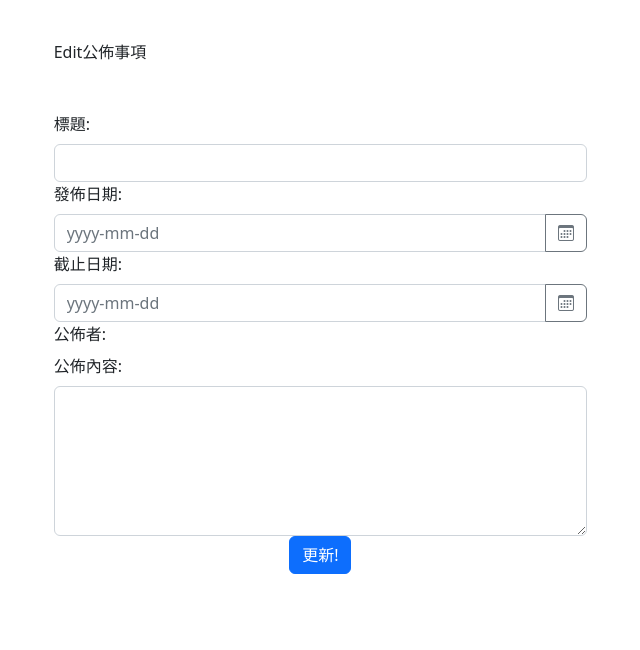
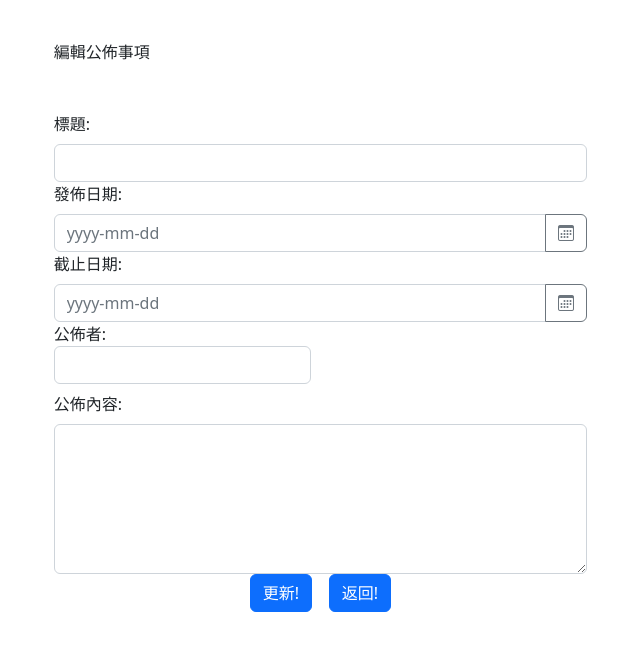
Before and after one commit to yiukwampo/C-demo-bootstrap, an Angular app: page /edit/1 in a window 1280 px wide. Shown: the top 650 px of the page, without its empty margins (373-1013 px from the left). Built offline with nearby package versions, Linux system fonts and the light colour scheme; no server answers.

Commit message:
angular update

```diff
--- a/src/app/datamapping/Blog.ts
+++ b/src/app/datamapping/Blog.ts
@@ -1,7 +1,7 @@
 export class Blog {
   messageId?: number;
   userId?: number;
-  userType?: string;
+  userPost?: string;
   title?: string;
   announceContent?: string | undefined;
   announceDate?: Date | undefined;
--- /dev/null
+++ b/src/app/datamapping/User.ts
@@ -0,0 +1,12 @@
+export class User {
+
+  userId?: number;
+  userPost?: string;
+  surnameChi?: string;
+  firstnameChi?: string;
+  createUser?: string;
+  createDate?: Date;
+  updateUser?: string;
+  updateDate?: Date;
+
+}
--- a/src/app/notice-board-edit/notice-board-edit.component.html
+++ b/src/app/notice-board-edit/notice-board-edit.component.html
@@ -1,7 +1,7 @@
 
     <div class="container">
       <div class="panel panel-default col-md-5" style="position: absolute; top: 5%; right: 25%;">
-          <div class="panel-heading">Edit公佈事項</div>
+          <div class="panel-heading">編輯公佈事項</div>
           <div class="panel-body">
             <div class="row justify-content-center my-5">
 
@@ -16,7 +16,7 @@
                       class="form-control"
                       [(ngModel)]="title"
                     />
-                    <label for="email" class="form-label">發佈日期:</label>
+                    <label for="issueDate" class="form-label">發佈日期:</label>
                       <div class="input-group date" id="datepicker1">
                         <input
                         class="form-control"
@@ -31,7 +31,7 @@
                       </div>
 
 
-                  <label for="email" class="form-label">截止日期:</label>
+                  <label for="dateline" class="form-label">截止日期:</label>
                   <div class="input-group date" id="datepicker2">
                     <input
                         class="form-control"
@@ -46,7 +46,18 @@
                   </div>
 
 
-                <label for="email" class="form-label">公佈者:</label>
+                <label for="issuePost" class="form-label">公佈者:
+
+                  <input
+                  pInputText
+                  type="text"
+                  id="name"
+                  placeholder=""
+                  class="form-control"
+                  [(ngModel)]="userPost"
+                  readonly="true"
+                />
+                </label>
 
                   <div></div>
                   <label for="email" class="form-label">公佈內容:</label>
@@ -62,6 +73,8 @@
 
                   <div class="text-center">
                     <button type="submit" class="btn btn-primary" (click)="update()">更新!</button>
+                    &nbsp;&nbsp;
+                    <button type="button" class="btn btn-primary" (click)="location.back()">返回!</button>
                   </div>
               </div>
             </div>
--- a/src/app/notice-board-edit/notice-board-edit.component.ts
+++ b/src/app/notice-board-edit/notice-board-edit.component.ts
@@ -5,7 +5,8 @@ import { BlogService } from '../service/base/notiMsg.service';
 import { HttpClient, HttpErrorResponse } from '@angular/common/http';
 import { HttpDataService } from '../service/base/httpData.service';
 import { Blog } from '../datamapping/Blog';
-import { DatePipe } from '@angular/common';
+import { DatePipe, Location } from '@angular/common';
+import { User } from '../datamapping/User';
 
 
 @Component({
@@ -22,9 +23,12 @@ export class NoticeBoardEditComponent {
   announceContent: string | undefined;
 	date1: NgbDateStruct | undefined;
 	date2: NgbDateStruct | undefined;
+  userId: number | undefined;
+  userPost: string | undefined;
 
   constructor(
     private router: Router,
+    public  location: Location,
     private datePipe: DatePipe,
     private blogService: BlogService,
     private http: HttpClient,
@@ -35,7 +39,14 @@ export class NoticeBoardEditComponent {
       this.http.get(window.location.protocol + '//' + window.location.hostname + ':8080/' + 'getContentByMessageId/' + this.messageId, {}).subscribe((r: Blog) => {
 
         setTimeout(() => {
-          //alert(JSON.stringify(r));
+          // alert(JSON.stringify(r));
+          this.userId = r?.userId;
+          this.http.get(window.location.protocol + '//' + window.location.hostname + ':8080/' + 'getUserByUserId/' + this.userId, {}).subscribe((u: User) => {
+            setTimeout(() => {
+              // alert(u?.userPost);
+              this.userPost = u?.userPost;
+            }, 200);
+          });
           this.title = r?.title;
           //this.date1 = r.announceDate ? this.datePipe.transform(r.announceDate, 'yyyy-MM-dd') : null;
           //const obj = { year: r?.announceDate?.getFullYear(), month: r?.announceDate?.getMonth(), day: r?.announceDate?.getDate() };
@@ -83,7 +94,7 @@ export class NoticeBoardEditComponent {
         announceDateStr: this.date1 ? day1: null,
         expiryDateStr: this.date2 ? day2: null,
       };
-      alert(JSON.stringify(obj))
+      // alert(JSON.stringify(obj))
       this.httpDataService.post(window.location.protocol + '//' + window.location.hostname + ':8080/' + 'updateBlogMessage', obj).subscribe((r: any) => {
         if (r) {
           setTimeout(() => {
--- a/src/app/notice-board/notice-board.component.html
+++ b/src/app/notice-board/notice-board.component.html
@@ -20,5 +20,6 @@
             </tr>
           </tbody>
         </table>
+        <div *ngIf="viewList.length == 0" [style]="{'color':'red','font-weight':'bold'}">無資料</div>
       </div>
     </div>
```
